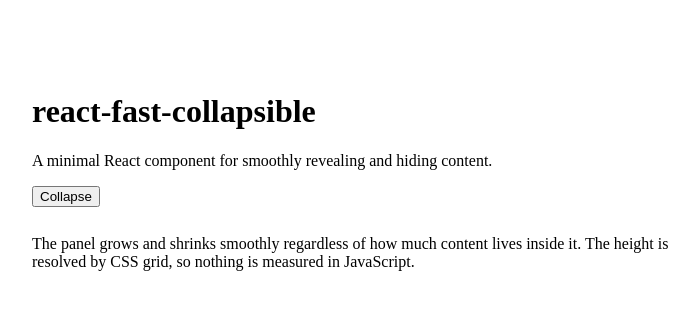
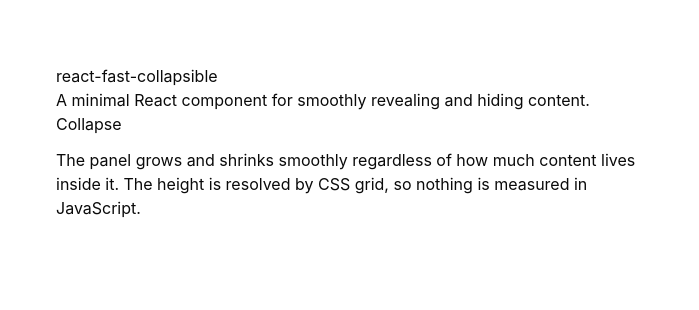
Before and after one commit to carlos-dubon/react-fast-collapsible, a React (Vite) app in the folder examples/web/: page / in a window 1280 px wide. Shown: the top 310 px of the page, without its empty margins (288-987 px from the left). Built offline with nearby package versions, Linux system fonts and the light colour scheme.

Commit message:
chore: set up tailwind css v4 and design tokens

```diff
--- /dev/null
+++ b/examples/web/src/index.css
@@ -0,0 +1,80 @@
+@import "tailwindcss";
+
+@custom-variant dark (&:is(.dark *));
+
+:root {
+  --radius: 0.625rem;
+  --background: oklch(1 0 0);
+  --foreground: oklch(0.145 0 0);
+  --card: oklch(1 0 0);
+  --card-foreground: oklch(0.145 0 0);
+  --popover: oklch(1 0 0);
+  --popover-foreground: oklch(0.145 0 0);
+  --primary: oklch(0.205 0 0);
+  --primary-foreground: oklch(0.985 0 0);
+  --secondary: oklch(0.97 0 0);
+  --secondary-foreground: oklch(0.205 0 0);
+  --muted: oklch(0.97 0 0);
+  --muted-foreground: oklch(0.556 0 0);
+  --accent: oklch(0.97 0 0);
+  --accent-foreground: oklch(0.205 0 0);
+  --destructive: oklch(0.577 0.245 27.325);
+  --border: oklch(0.922 0 0);
+  --input: oklch(0.922 0 0);
+  --ring: oklch(0.708 0 0);
+}
+
+.dark {
+  --background: oklch(0.145 0 0);
+  --foreground: oklch(0.985 0 0);
+  --card: oklch(0.205 0 0);
+  --card-foreground: oklch(0.985 0 0);
+  --popover: oklch(0.205 0 0);
+  --popover-foreground: oklch(0.985 0 0);
+  --primary: oklch(0.922 0 0);
+  --primary-foreground: oklch(0.205 0 0);
+  --secondary: oklch(0.269 0 0);
+  --secondary-foreground: oklch(0.985 0 0);
+  --muted: oklch(0.269 0 0);
+  --muted-foreground: oklch(0.708 0 0);
+  --accent: oklch(0.269 0 0);
+  --accent-foreground: oklch(0.985 0 0);
+  --destructive: oklch(0.704 0.191 22.216);
+  --border: oklch(1 0 0 / 10%);
+  --input: oklch(1 0 0 / 15%);
+  --ring: oklch(0.556 0 0);
+}
+
+@theme inline {
+  --color-background: var(--background);
+  --color-foreground: var(--foreground);
+  --color-card: var(--card);
+  --color-card-foreground: var(--card-foreground);
+  --color-popover: var(--popover);
+  --color-popover-foreground: var(--popover-foreground);
+  --color-primary: var(--primary);
+  --color-primary-foreground: var(--primary-foreground);
+  --color-secondary: var(--secondary);
+  --color-secondary-foreground: var(--secondary-foreground);
+  --color-muted: var(--muted);
+  --color-muted-foreground: var(--muted-foreground);
+  --color-accent: var(--accent);
+  --color-accent-foreground: var(--accent-foreground);
+  --color-destructive: var(--destructive);
+  --color-border: var(--border);
+  --color-input: var(--input);
+  --color-ring: var(--ring);
+  --radius-sm: calc(var(--radius) - 4px);
+  --radius-md: calc(var(--radius) - 2px);
+  --radius-lg: var(--radius);
+  --radius-xl: calc(var(--radius) + 4px);
+}
+
+@layer base {
+  * {
+    @apply border-border;
+  }
+  body {
+    @apply bg-background text-foreground;
+  }
+}
--- /dev/null
+++ b/examples/web/src/lib/utils.ts
@@ -0,0 +1,6 @@
+import { clsx, type ClassValue } from 'clsx';
+import { twMerge } from 'tailwind-merge';
+
+export function cn(...inputs: ClassValue[]) {
+  return twMerge(clsx(inputs));
+}
--- a/examples/web/src/main.tsx
+++ b/examples/web/src/main.tsx
@@ -1,6 +1,7 @@
 import { StrictMode } from 'react';
 import { createRoot } from 'react-dom/client';
 import { App } from './App';
+import './index.css';
 
 createRoot(document.getElementById('root')!).render(
   <StrictMode>
```
Also changed, not shown: examples/web/components.json (added).
